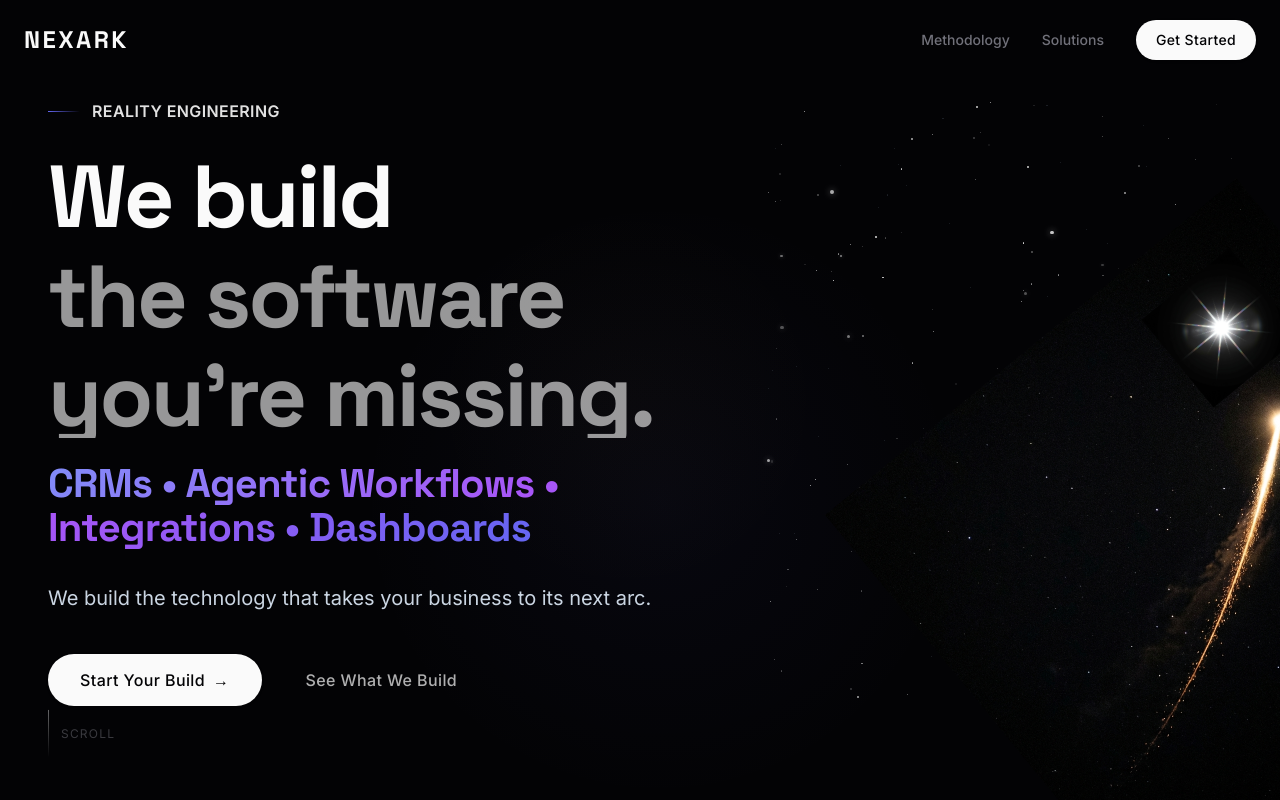
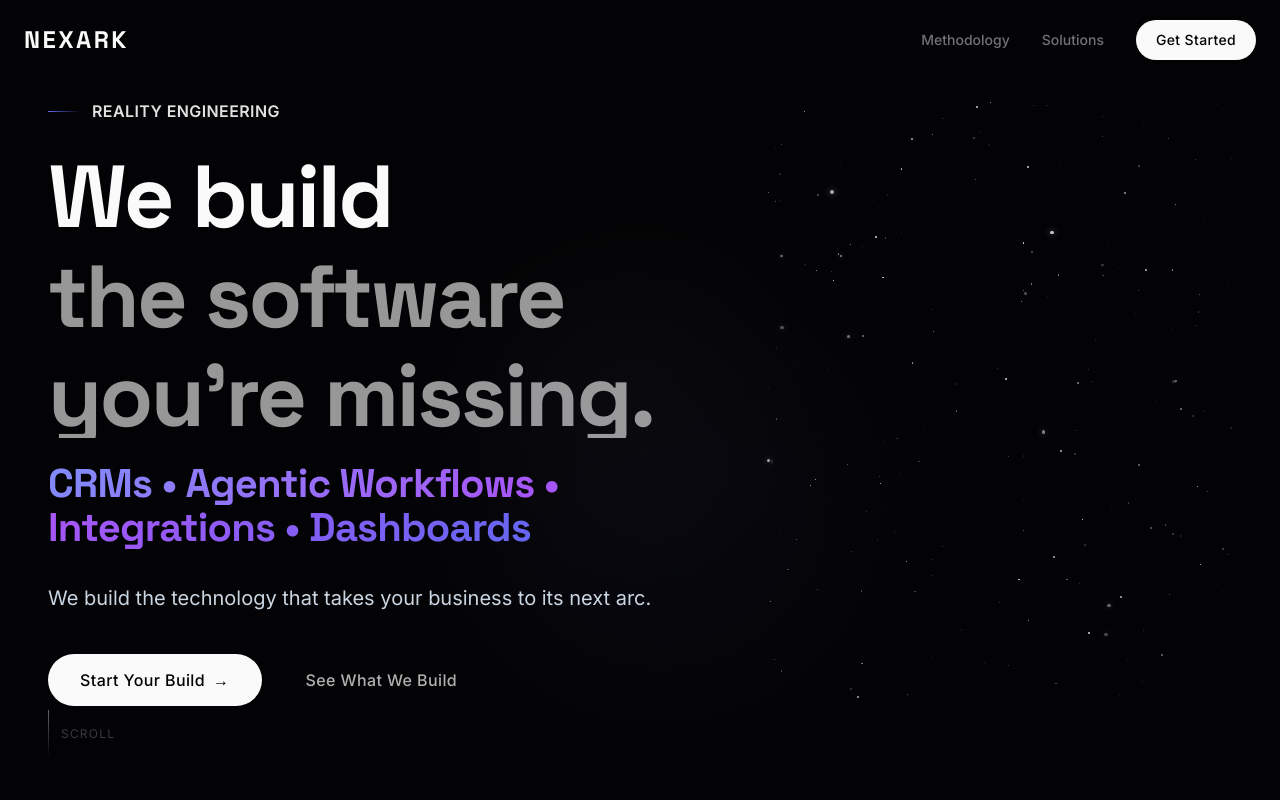
Before and after one commit to samuelbarksdale97/nexark-website, a Next.js app: page / in a window 1280 px wide. Shown: the top 800 px of the page. Built offline with nearby package versions, Linux system fonts and the light colour scheme.

Commit message:
feat: complete Next Arc Visual with transparent asset and refined fluid animation

```diff
--- a/components/visuals/NextArc/NextArcVisual.tsx
+++ b/components/visuals/NextArc/NextArcVisual.tsx
@@ -94,33 +94,33 @@ export function NextArcVisual({ mouseX, mouseY }: NextArcVisualProps) {
                         initial={{ opacity: 0, x: -100, y: 100, rotate: -45, scale: 0.8 }}
                         animate={{
                             opacity: [0, 1, 1, 0],
-                            x: [0, 200, 400], // Arc movement
-                            y: [200, -50, -200],
+                            x: [100, 300, 500], // Wider, more fluid arc
+                            y: [250, 0, -250],
                             rotate: [-35, -45, -55], // Follows arc curve
                             scale: [0.8, 1, 0.9]
                         }}
                         transition={{
-                            duration: 4,
+                            duration: 6, // Majestic slow motion
                             repeat: Infinity,
                             ease: "easeInOut",
-                            repeatDelay: 2,
+                            repeatDelay: 1,
                             times: [0, 0.2, 0.8, 1]
                         }}
                         style={{
-                            left: '10%',
+                            left: '5%',
                             top: '10%'
                         }}
                     >
-                        {/* The Star Body image */}
+                        {/* The Star Body image - Transparent Asset */}
                         <Image
-                            src="/assets/shooting-star.png"
+                            src="/assets/shooting-star-transparent.png"
                             alt="Next Arc"
                             fill
-                            className="object-contain mix-blend-screen rotate-180" // Rotate if needed based on generation direction
+                            className="object-contain rotate-180" // No mix-blend-screen needed!
                             priority
                         />
 
-                        {/* The Head Flare */}
+                        {/* The Head Flare - Keep mix-blend-screen for pure light addition */}
                         <div className="absolute top-[20%] left-[80%] w-32 h-32 -translate-x-1/2 -translate-y-1/2">
                             <Image
                                 src="/assets/star-flare.png"
```
